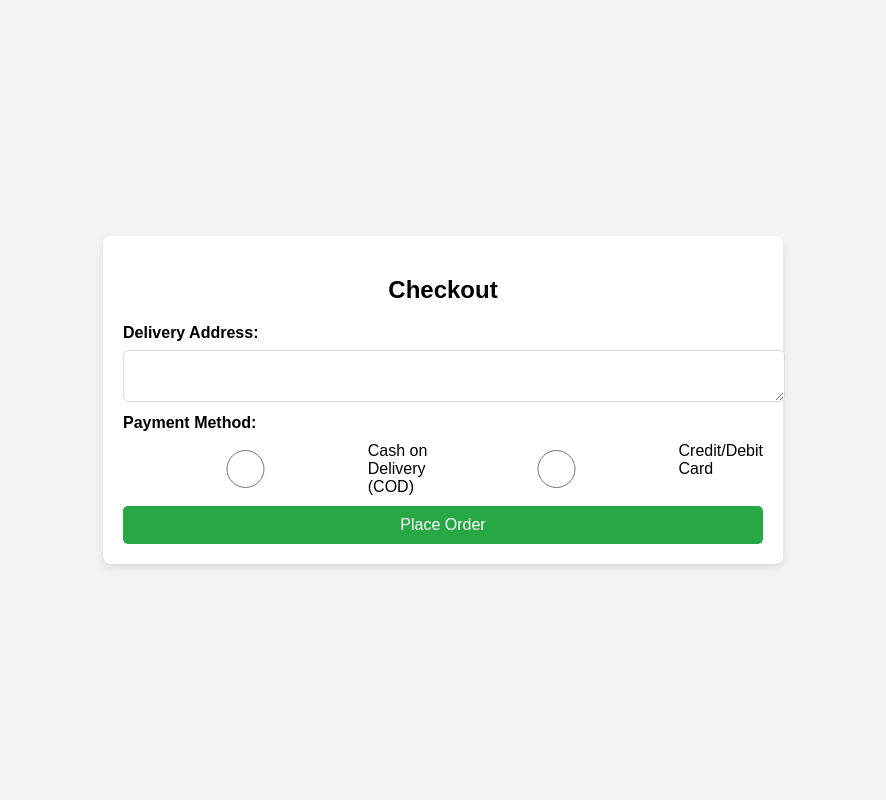
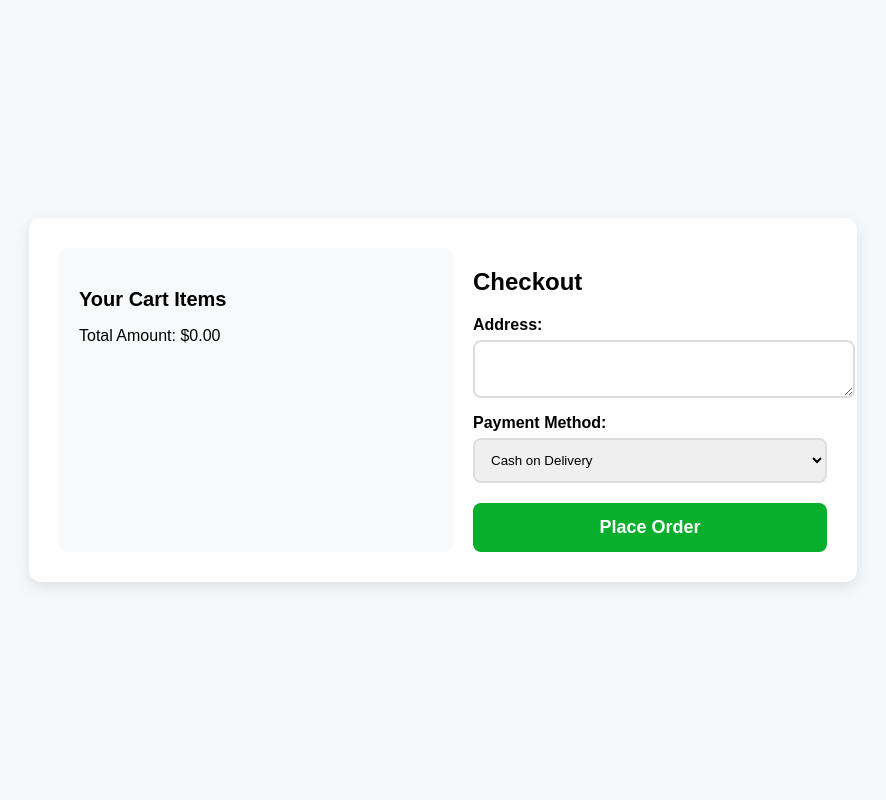
Before and after one commit to Emmanuel301004/Kind-cart, a PHP site: page /checkout.php in a window 1280 px wide. Shown: the whole page, without its empty margins (197-1083 px from the left). Run offline with PHP 8.4, Linux system fonts and the light colour scheme; the visitor is signed in with stand-in values (Sample User, id 1); data that the repository does not hold is empty.

Commit message:
80% except styling and filter button

```diff
--- a/buy_books.php
+++ b/buy_books.php
@@ -21,7 +21,7 @@ if (!isset($_SESSION['user_id'])) {
 $user_id = $_SESSION['user_id'];
 
 // Fetch all books from the database
-$sql = "SELECT * FROM books";
+$sql = "SELECT * FROM books WHERE status = 'Available'";
 $result = $conn->query($sql);
 $cartItems = [];
 
@@ -47,7 +47,7 @@ if ($_SERVER['REQUEST_METHOD'] == 'POST' && isset($_POST['book_id'])) {
     if ($checkCartResult->num_rows == 0) { // Only insert if book is not already in the cart
         $sql = "INSERT INTO cart (user_id, book_id, quantity) VALUES ('$user_id', '$book_id', '$quantity')";
         if ($conn->query($sql) === TRUE) {
-            $alertMessage = 'Book added to cart!';
+
             $cartItems[] = $book_id;
         } else {
             $alertMessage = 'Error: ' . $conn->error;
@@ -156,7 +156,7 @@ $conn->close();
         <a href="buy_books.php">Buy Books</a>
         <a href="sell_books.php">Sell Books</a>
         <a href="cart.php">Cart</a>
-        <a href="orders.php">Orders</a>
+        <a href="order_history.php">Orders</a>
         <a href="profile.php">Profile</a>
     </div>
     <a href="logout.php" class="logout">Logout</a>
--- a/checkout.php
+++ b/checkout.php
@@ -1,98 +1,61 @@
 <?php
 session_start();
-include "db.php"; // Database connection
+include 'db.php'; // Include your database connection file
 
-if (!isset($_SESSION["user_id"])) {
+if (!isset($_SESSION['user_id'])) {
     header("Location: login.php");
     exit();
 }
 
-$user_id = $_SESSION["user_id"];
+$user_id = $_SESSION['user_id'];
 
-if ($_SERVER["REQUEST_METHOD"] == "POST") {
-    $payment_method = $_POST['payment_method'];
-    $address = $_POST['address']; // Get the address from the form
+// Fetch cart items
+$cart_items = mysqli_query($conn, "SELECT cart.*, books.title, books.price, books.owner_name, books.contact, books.course, books.semester, books.book_condition, books.status
+                                   FROM cart
+                                   JOIN books ON cart.book_id = books.book_id
+                                   WHERE cart.user_id='$user_id'");
 
-    if (empty($address)) {
-        echo "<script>alert('Please enter your delivery address!');</script>";
-    } else {
-        if ($payment_method == "card") {
-            $card_number = $_POST['card_number'];
-            $card_name = $_POST['card_name'];
-            $expiry = $_POST['expiry'];
-            $cvv = $_POST['cvv'];
-
-            if (empty($card_number) || empty($card_name) || empty($expiry) || empty($cvv)) {
-                echo "<script>alert('Please fill in all card details!');</script>";
-            } else {
-                // Dummy Payment Processing (Replace with actual payment gateway logic)
-                $payment_success = true;
-
-                if ($payment_success) {
-                    processOrder($conn, $user_id, $address);
-                } else {
-                    echo "<script>alert('Payment Failed! Try again.');</script>";
-                }
-            }
-        } elseif ($payment_method == "cod") {
-            processOrder($conn, $user_id, $address);
-        }
-    }
+// Calculate total amount
+$total_amount = 0;
+mysqli_data_seek($cart_items, 0);
+while ($cart = mysqli_fetch_assoc($cart_items)) {
+    $total_amount += $cart['price'] * $cart['quantity'];
 }
 
-function processOrder($conn, $user_id, $address) {
-    // Fetch book details from cart and books table
-    $bookDetailsQuery = "SELECT books.book_id, books.title, books.owner_name, books.contact, books.course, books.semester, books.book_condition, books.price
-                         FROM cart
-                         JOIN books ON cart.book_id = books.book_id
-                         WHERE cart.user_id = '$user_id'";
+if ($_SERVER['REQUEST_METHOD'] == 'POST') {
+    $address = mysqli_real_escape_string($conn, $_POST['address']);
+    $payment_method = $_POST['payment_method'];
+    $card_number = isset($_POST['card_number']) ? $_POST['card_number'] : null;
+    $expiry_date = isset($_POST['expiry_date']) ? $_POST['expiry_date'] : null;
+    $cvv = isset($_POST['cvv']) ? $_POST['cvv'] : null;
 
-    $bookDetailsResult = $conn->query($bookDetailsQuery);
-
-    if ($bookDetailsResult->num_rows > 0) {
-        $order_id = uniqid(); // Generate a unique order ID
-
-        while ($row = $bookDetailsResult->fetch_assoc()) {
-            $book_id = $row['book_id'];
-            $title = $row['title'];
-            $owner_name = $row['owner_name'];
-            $contact = $row['contact'];
-            $course = $row['course'];
-            $semester = $row['semester'];
-            $book_condition = $row['book_condition'];
-            $price = $row['price'];
-
-            // Insert into order_items table
-            $insertOrderItem = "INSERT INTO order_items (order_id, book_id, book_title, book_price, quantity)
-                                VALUES ('$order_id', '$book_id', '$title', '$price', 1)";
-            if (!$conn->query($insertOrderItem)) {
-                echo "<script>alert('Error adding items to order.');</script>";
-                return;
+    if ($payment_method == 'Card' && (!$card_number || !$expiry_date || !$cvv)) {
+        echo "<script>alert('Please enter all card details!'); window.history.back();</script>";
+        exit();
     }
 
-            // Insert into orders table
-            $insertOrder = "INSERT INTO orders (order_id, user_id, book_id, book_title, owner_name, contact, course, semester, book_condition, book_price, order_date, address)
-                            VALUES ('$order_id', '$user_id', '$book_id', '$title', '$owner_name', '$contact', '$course', '$semester', '$book_condition', '$price', NOW(), '$address')";
-            if (!$conn->query($insertOrder)) {
-                echo "<script>alert('Error placing order.');</script>";
-                return;
-            }
+    // Insert order details into orders table and update book status to 'Reserved'
+    mysqli_data_seek($cart_items, 0);
+    while ($cart = mysqli_fetch_assoc($cart_items)) {
+        $book_id = $cart['book_id'];
+        $quantity = $cart['quantity'];
+
+        // Insert order details
+        $order_query = "INSERT INTO orders (user_id, book_id, order_date, address, book_title, owner_name, contact, course, semester, book_condition, book_price)
+                        VALUES ('$user_id', '$book_id', NOW(), '$address', '{$cart['title']}', '{$cart['owner_name']}', '{$cart['contact']}', '{$cart['course']}', '{$cart['semester']}', '{$cart['book_condition']}', '{$cart['price']}')";
+        mysqli_query($conn, $order_query);
+
+        // Update book status to 'Reserved'
+        $update_status_query = "UPDATE books SET status='Reserved' WHERE book_id='$book_id'";
+        mysqli_query($conn, $update_status_query);
     }
 
-        // Remove books from inventory
-        $deleteBooks = "DELETE FROM books WHERE book_id IN (SELECT book_id FROM cart WHERE user_id = '$user_id')";
-        if (!$conn->query($deleteBooks)) {
-            echo "<script>alert('Error removing books from inventory.');</script>";
-        }
+    // Clear cart after order placement
+    mysqli_query($conn, "DELETE FROM cart WHERE user_id='$user_id'");
 
-        // Clear the cart
-        $conn->query("DELETE FROM cart WHERE user_id = '$user_id'");
-
-        echo "<script>alert('Payment Successful! Your order has been placed.'); window.location='success.php';</script>";
+    // Redirect to success page
+    header("Location: success.php");
     exit();
-    } else {
-        echo "<script>alert('No items in the cart!');</script>";
-    }
 }
 ?>
 
@@ -102,10 +65,42 @@ function processOrder($conn, $user_id, $address) {
     <meta charset="UTF-8">
     <meta name="viewport" content="width=device-width, initial-scale=1.0">
     <title>Checkout</title>
+    <script>
+        function toggleCardDetails() {
+            let paymentMethod = document.getElementById('payment_method').value;
+            let cardDetails = document.getElementById('card-details');
+            cardDetails.style.display = paymentMethod === 'Card' ? 'block' : 'none';
+        }
+
+        function validateCardDetails(input, type) {
+            let value = input.value;
+            let isValid = false;
+
+            if (type === 'card_number') {
+                isValid = /^[0-9]{16}$/.test(value);
+            } else if (type === 'cvv') {
+                isValid = /^[0-9]{3}$/.test(value);
+            }
+
+            input.style.borderColor = isValid ? 'green' : 'red';
+        }
+
+        function formatExpiryDate(input) {
+            let value = input.value.replace(/\D/g, ''); // Remove non-numeric characters
+            if (value.length > 4) {
+                value = value.slice(0, 4); // Limit to MMYY format
+            }
+            if (value.length >= 3) {
+                input.value = value.slice(0, 2) + '/' + value.slice(2);
+            } else {
+                input.value = value;
+            }
+        }
+    </script>
     <style>
         body {
-            font-family: Arial, sans-serif;
-            background-color: #f4f4f4;
+            font-family: 'Poppins', sans-serif;
+            background: #f6f9fc;
             margin: 0;
             padding: 0;
             display: flex;
@@ -113,97 +108,95 @@ function processOrder($conn, $user_id, $address) {
             align-items: center;
             height: 100vh;
         }
-
         .checkout-container {
-            width: 50%;
-            background: white;
+            width: 60%;
+            background: #ffffff;
+            padding: 30px;
+            border-radius: 12px;
+            box-shadow: 0 5px 15px rgba(0, 0, 0, 0.1);
+            display: flex;
+            gap: 20px;
+        }
+        .cart-items {
+            flex: 1;
+            background: #f8f9fa;
             padding: 20px;
             border-radius: 8px;
-            box-shadow: 0px 4px 10px rgba(0, 0, 0, 0.1);
         }
-
-        h2 {
-            text-align: center;
-            margin-bottom: 20px;
+        .cart-items h3 {
+            font-size: 20px;
+            margin-bottom: 15px;
         }
-
+        .checkout-form {
+            flex: 1;
+        }
         label {
-            font-weight: bold;
+            font-weight: 600;
+            display: block;
+            margin-top: 12px;
         }
-
-        textarea, input {
+        textarea, input, select {
             width: 100%;
-            padding: 10px;
-            margin: 8px 0;
-            border: 1px solid #ddd;
-            border-radius: 5px;
+            padding: 12px;
+            margin-top: 6px;
+            border: 2px solid #ddd;
+            border-radius: 8px;
         }
-
-        .radio-group {
-            display: flex;
-            justify-content: space-between;
-            margin: 10px 0;
-        }
-
         .card-details {
             display: none;
+            background: #f8f9fa;
+            padding: 15px;
+            border-radius: 8px;
+            margin-top: 10px;
         }
-
-        button {
+        .btn {
             width: 100%;
-            padding: 10px;
-            background-color: #28a745;
+            padding: 14px;
+            background: rgb(8, 175, 44);
             border: none;
             color: white;
-            font-size: 16px;
-            border-radius: 5px;
+            font-size: 18px;
+            font-weight: 600;
+            border-radius: 8px;
             cursor: pointer;
-        }
-
-        button:hover {
-            background-color: #218838;
+            margin-top: 20px;
         }
     </style>
 </head>
 <body>
-
     <div class="checkout-container">
+        <div class="cart-items">
+            <h3>Your Cart Items</h3>
+            <ul>
+                <?php
+                mysqli_data_seek($cart_items, 0);
+                while ($cart = mysqli_fetch_assoc($cart_items)): ?>
+                    <li><?php echo htmlspecialchars($cart['title']) . " - $" . number_format($cart['price'], 2) . " x " . $cart['quantity']; ?></li>
+                <?php endwhile; ?>
+            </ul>
+            <div class="total-amount">Total Amount: $<?php echo number_format($total_amount, 2); ?></div>
+        </div>
+        <div class="checkout-form">
             <h2>Checkout</h2>
-    <form method="POST">
-        <label>Delivery Address:</label>
+            <form method="POST" action="checkout.php">
+                <label>Address:</label>
                 <textarea name="address" required></textarea>
-
                 <label>Payment Method:</label>
-        <div class="radio-group">
-            <input type="radio" name="payment_method" value="cod" required onclick="toggleCardDetails(false)"> Cash on Delivery (COD)
-            <input type="radio" name="payment_method" value="card" required onclick="toggleCardDetails(true)"> Credit/Debit Card
+                <select name="payment_method" id="payment_method" onchange="toggleCardDetails()" required>
+                    <option value="COD">Cash on Delivery</option>
+                    <option value="Card">Card Payment</option>
+                </select>
+                <div class="card-details" id="card-details">
+                    <label>Card Number:</label>
+                    <input type="text" name="card_number" maxlength="16" oninput="validateCardDetails(this, 'card_number')">
+                    <label>Expiry Date (MM/YY):</label>
+                    <input type="text" name="expiry_date" placeholder="MM/YY" maxlength="5" oninput="formatExpiryDate(this)">
+                    <label>CVV:</label>
+                    <input type="text" name="cvv" maxlength="3" oninput="validateCardDetails(this, 'cvv')">
                 </div>
-
-        <div class="card-details">
-            <label>Card Number:</label>
-            <input type="text" name="card_number" placeholder="1234 5678 9012 3456">
-            <label>Cardholder Name:</label>
-            <input type="text" name="card_name" placeholder="John Doe">
-            <label>Expiry Date:</label>
-            <input type="text" name="expiry" placeholder="MM/YY">
-            <label>CVV:</label>
-            <input type="text" name="cvv" placeholder="123">
-        </div>
-
-        <button type="submit">Place Order</button>
+                <button type="submit" class="btn">Place Order</button>
             </form>
         </div>
-
-<script>
-    function toggleCardDetails(show) {
-        const cardDetails = document.querySelector('.card-details');
-        if (show) {
-            cardDetails.style.display = "block";
-        } else {
-            cardDetails.style.display = "none";
-        }
-    }
-</script>
-
+    </div>
 </body>
 </html>
--- a/dashboard.php
+++ b/dashboard.php
@@ -156,7 +156,7 @@ if (!isset($_SESSION['user_id'])) {
         <a href="dashboard.php">Home</a>
         <a href="buy_books.php">Buy Books</a>
         <a href="sell_books.php">Sell Books</a>
-        <a href="orders.php">Orders</a>
+        <a href="order_history.php">Orders</a>
     </div>
     <div class="nav-icons">
         <a href="cart.php"><i class="fas fa-shopping-cart"></i> cart</a>
--- a/profile.php
+++ b/profile.php
@@ -142,7 +142,7 @@ $stmt->close();
         <a href="buy_books.php">Buy Books</a>
         <a href="sell_books.php">Sell Books</a>
         <a href="cart.php">Cart</a>
-        <a href="orders.php">Orders</a>
+        <a href="order_history.php">Orders</a>
         <a href="profile.php">Profile</a>
     </div>
     <a href="logout.php" class="logout">Logout</a>
```
Also changed, not shown: order_history.php (added, +153 -0 lines), sell_books.php (+8 -6 lines), success.php (+75 -4 lines). Lines whose indentation alone changed are shown as unchanged.
